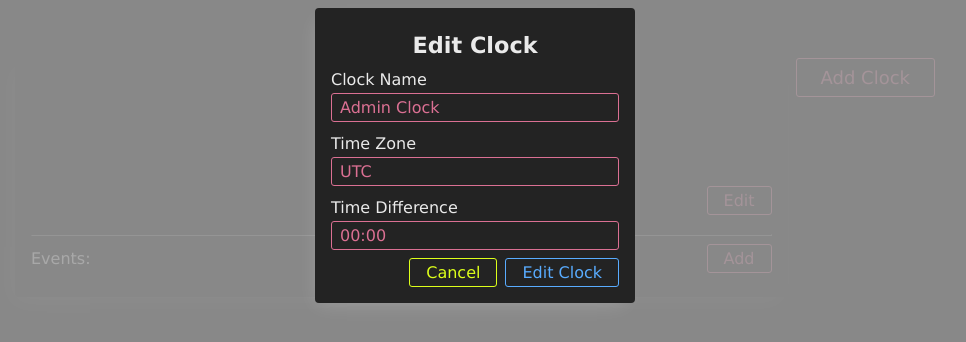
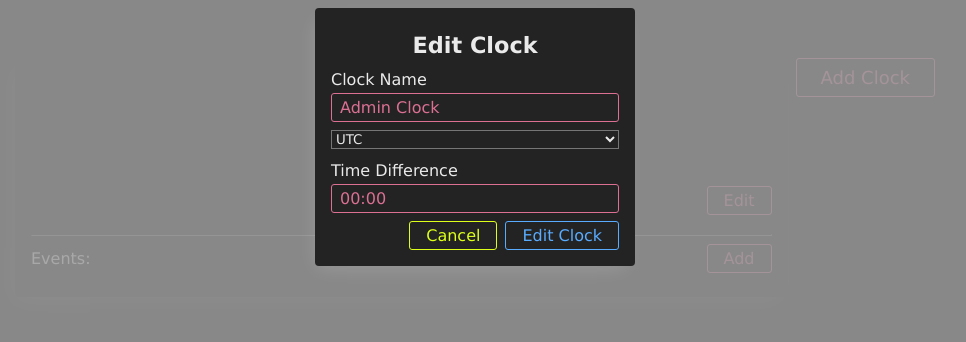
Before and after one commit to rislammb/track-zone-test, a React (Create React App) app: page / in a window 1280 px wide. Both pictures are taken after a click on the button "Edit". Shown: the top 342 px of the page, without its empty margins (165-1131 px from the left). Built offline with nearby package versions, Linux system fonts and the light colour scheme.

Commit message:
Update ClockForm.jsx

```diff
--- a/src/components/clock-form/ClockForm.jsx
+++ b/src/components/clock-form/ClockForm.jsx
@@ -6,6 +6,27 @@ import Flex from '../ui/Flex';
 import Form from '../ui/Form';
 import Modal from '../ui/Modal';
 import Title from '../ui/Title';
+
+const zones = [{
+  name: 'UTC',
+  value: {title: 'UTC',
+  minutes: 0}
+ },{
+  name: 'GMT',
+  value: {title: 'GMT',
+  minutes: 0}
+ },
+ {
+  name: 'IST',
+  value: {title: 'IST',
+  minutes: (5 * 60) + 30}
+ },
+ {
+  name: 'PST',
+  value: {title: 'PST',
+  minutes: -(8 * 60)}
+ }
+];
 
 const validate = (values) => {
   const errors = {};
@@ -33,8 +54,9 @@ const ClockForm = ({
       }
     : {
         title: '',
-        timeZone: '',
-        difference: '',
+        timeZone: {title: 'UTC',
+  minutes: 0},
+        difference: '00:00',
       };
 
   const { state, handleChange, handleFocus, handleBlur, handleSubmit } =
@@ -66,7 +88,7 @@ const ClockForm = ({
             onFocus={handleFocus}
             onBlur={handleBlur}
           />
-          <InputGroup
+          <select
             value={state.timeZone.value}
             error={state.timeZone.error}
             label={'Time Zone'}
@@ -74,7 +96,9 @@ const ClockForm = ({
             onChange={handleChange}
             onFocus={handleFocus}
             onBlur={handleBlur}
-          />
+          >
+          {zones.map(zone => <option value={zone.value}>{zone.name}</option>)}
+          </select>
           <InputGroup
             value={state.difference.value}
             error={state.difference.error}
```
